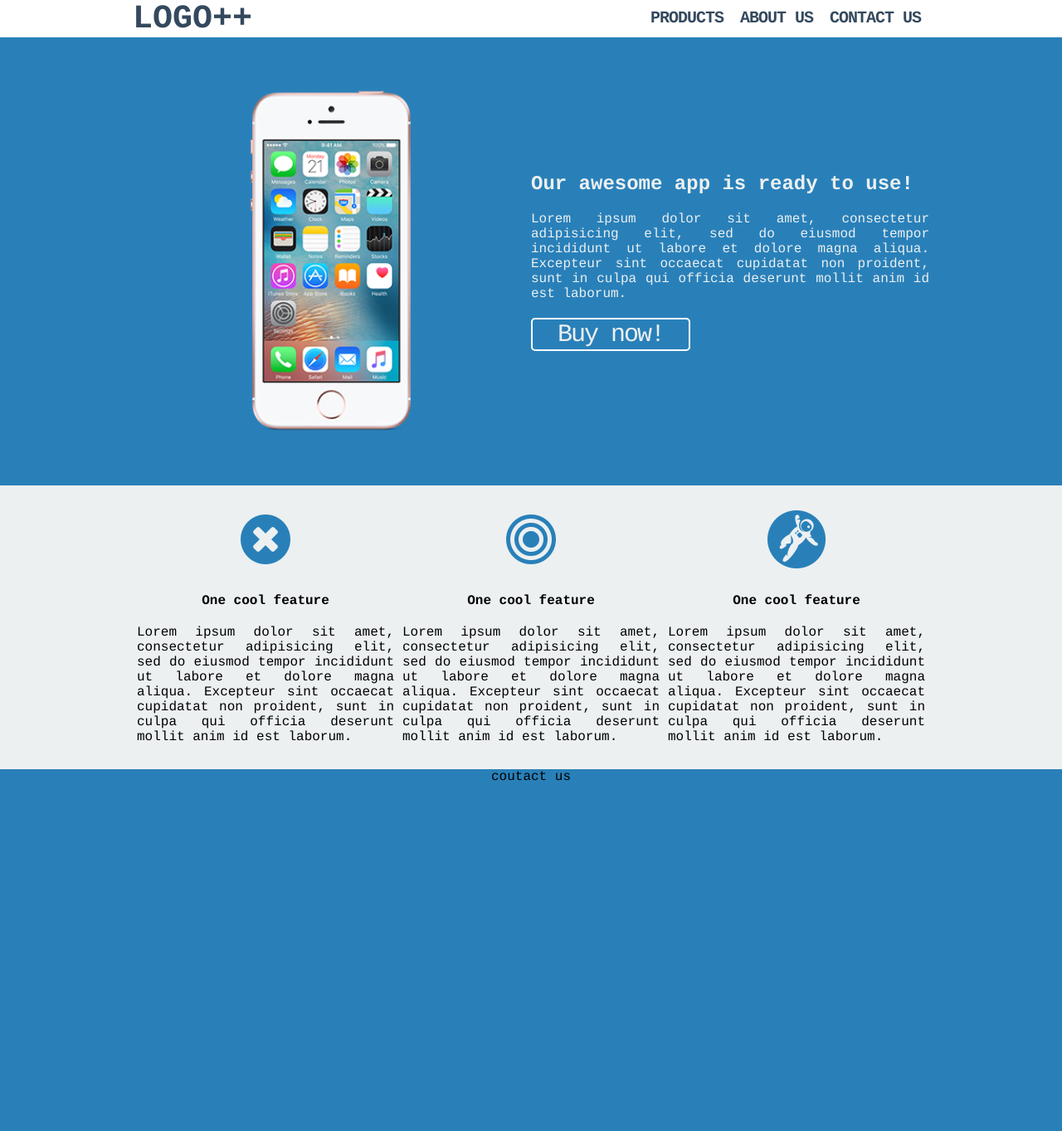
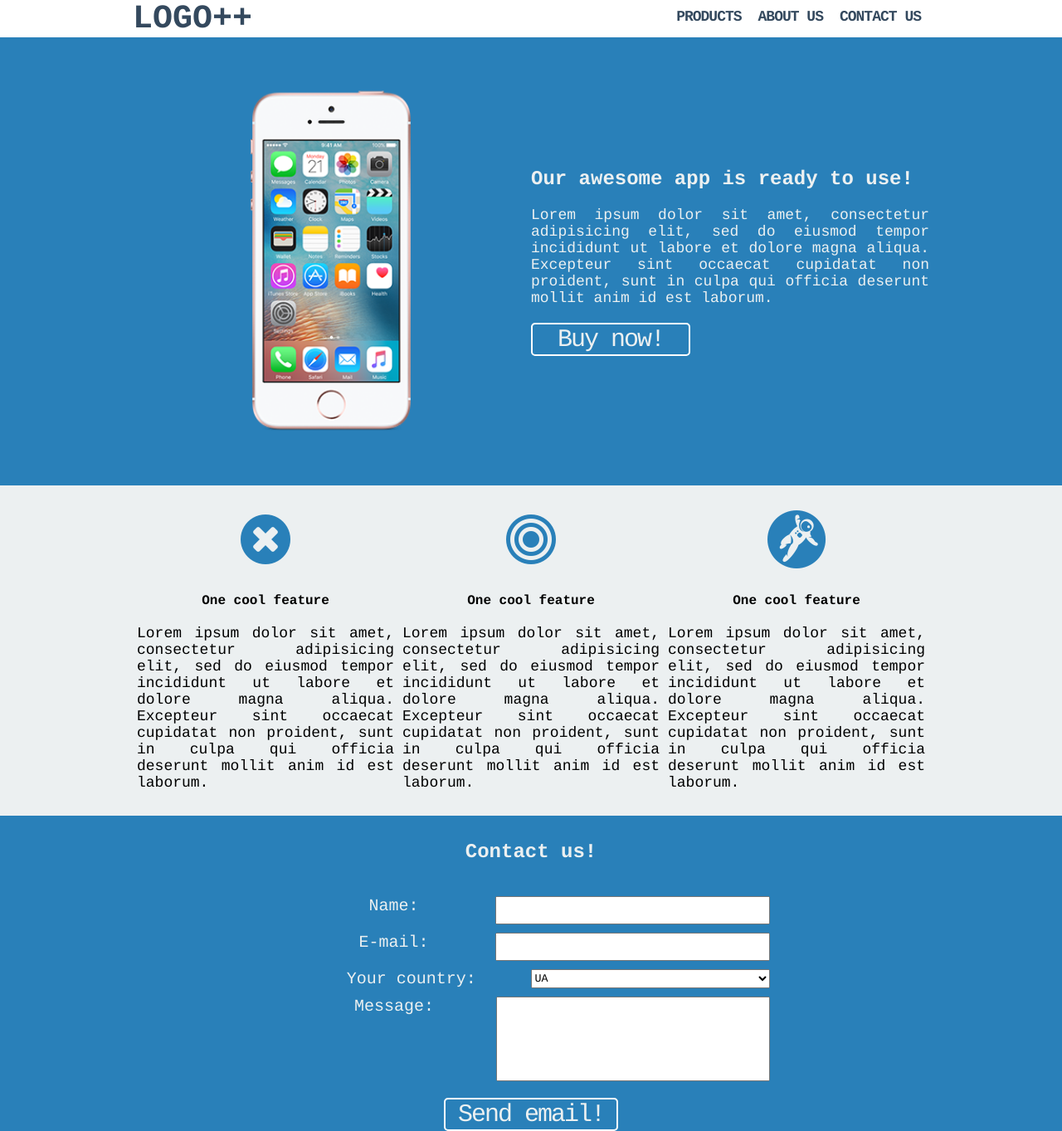
Before and after one commit to shpp-mbondarenko/wd201710, a PHP site: page / in a window 1280 px wide. Shown: the whole page at 83% size. Before the commit the page ends 941 px from the top, so only its background shows below. Run offline with PHP 8.4, Linux system fonts and the light colour scheme.

Commit message:
Final maket. 1.2 done

```diff
--- a/task 1.0/1.2/css/styles.css
+++ b/task 1.0/1.2/css/styles.css
@@ -93,6 +93,13 @@ header,
 h2 {
   padding-bottom: 20px;
   text-align: left;
+  color: #ecf0f1;
+}
+.contact_us h2 {
+  padding-top: 30px;
+  padding-bottom: 30px;
+  text-align: center;
+  color: #ecf0f1;
 }
 h4 {
   margin-bottom: 20px;
@@ -104,13 +111,18 @@ h4 {
 .container_light {
   background-color: #ecf0f1;
 }
+.buy .button {
+  width: 40%;
+}
 .button {
   margin-top: 20px;
-  width: 40%;
+  width: auto;
+  padding-left: 15px;
+  padding-right: 15px;
   height: 40px;
   background-color: #2980b9;
   border: 2px solid #fff;
-  color: inherit;
+  color: #ecf0f1;
   border-radius: 5px;
   font-size: 30px;
   letter-spacing: -2px;
@@ -125,5 +137,30 @@ h4 {
   font-size: 70px !important;
   color: #2980b9;
   margin-bottom: 30px;
-  border-radius: 70px !important;
 }
+form {
+  width: 576px;
+  display: inline-block;
+  color: #ecf0f1;
+  font-size: 20px;
+}
+form > div {
+  display: inline-flex;
+  justify-content: flex-end;
+  margin-top: 10px;
+}
+textarea,
+input {
+  width: 768px;
+}
+textarea {
+  height: 100px;
+  resize: none;
+  width: 768px;
+}
+input {
+  height: 30px;
+}
+p {
+  font-size: 18px;
+}
--- a/task 1.0/1.2/css/styles.less
+++ b/task 1.0/1.2/css/styles.less
@@ -95,6 +95,7 @@ header{
 
 .contact_us {
   .main_backgroud_color;
+  // border: 1px solid #000;
 }
 header, .features, .contact_us, .presentation {
   width: @page_width;
@@ -114,6 +115,14 @@ header, .features, .contact_us, .presentation {
 h2 {
   padding-bottom: 20px;
   text-align: left;
+  color: @main_color_light;
+}
+
+.contact_us h2 {
+  padding-top: @presentation_padding;
+  padding-bottom: @presentation_padding;
+  text-align: center;
+  color: @main_color_light;
 }
 
 h4 {
@@ -124,16 +133,24 @@ h4 {
   width: 100%;
   .main_backgroud_color
 }
+
 .container_light {
   .main_backgroud_color_light;
 }
+
+.buy .button {
+  width: 40%;
+}
+
 .button {
   margin-top: 20px;
-  width: 40%;
+  width: auto;
+  padding-left: 15px;
+  padding-right: 15px;
   height: @button_height;
   background-color: @main_color;
   border: 2px solid #fff;
-  color: inherit;
+  color: @main_color_light;
   border-radius: 5px;
   font-size: 30px;
   letter-spacing: -2px;
@@ -151,5 +168,37 @@ h4 {
   font-size: 70px !important;
   color: @main_color;
   margin-bottom: 30px;
-  border-radius: 70px !important;
+  // border-radius: 70px !important;
 }
+
+form {
+  width: @page_width*0.6;
+  display: inline-block;
+  color: @main_color_light;
+  font-size: 20px;
+  // border: 1px solid #0f0;
+}
+
+form > div {
+  display: inline-flex;
+  justify-content: flex-end;
+  margin-top: 10px;
+}
+
+textarea, input {
+  width: @page_width*0.8;
+}
+
+textarea {
+  height: 100px;
+  resize: none;
+  width: @page_width*0.8;
+}
+
+input {
+  height: 30px;
+}
+
+p {
+  font-size: 18px;
+}
--- a/task 1.0/1.2/index.html
+++ b/task 1.0/1.2/index.html
@@ -5,6 +5,7 @@
   <meta name="viewport" content="width=device-width, initial-scale=1.0">
   <meta http-equiv="X-UA-Compatible" content="ie=edge">
   <link rel="stylesheet" href="css\styles.css">
+  <!-- <link rel="stylesheet" href="libs\css\eric-meyer-reset.min.css"> -->
   <link rel="stylesheet" href="libs\css\font-awesome.min.css">
   <title>1.2</title>
 </head>
@@ -70,7 +71,31 @@
   </div>
   <div class="container">
     <div class="contact_us">
-      <p>coutact us</p>
+    <h2>Contact us!</h2>
+      <form action="" method="post">
+        <div>
+          <label for="name">Name:</label>
+          <input type="text" id="name" name="user_name">
+        </div>
+        <div>
+          <label for="mail">E-mail:</label>
+          <input type="email" id="mail" name="user_mail">
+        </div>
+        <div>
+          <label for="mail">Your country:</label>
+          <select name="cars">
+            <option value="UA">UA</option>
+            <option value="GE">GE</option>
+            <option value="FR">FR</option>
+            <option value="EN">EN</option>
+          </select>
+        </div>
+        <div>
+          <label for="msg">Message:</label>
+          <textarea id="msg" rows="4" cols="50"></textarea>
+        </div>
+        <button type="button" name="button" class="button">Send email!</button>
+      </form>
     </div>
   </div>
   <footer></footer>
--- /dev/null
+++ b/task 1.0/1.2/libs/css/eric-meyer-reset.min.css
@@ -0,0 +1 @@
+html,body,div,span,applet,object,iframe,h1,h2,h3,h4,h5,h6,p,blockquote,pre,a,abbr,acronym,address,big,cite,code,del,dfn,em,img,ins,kbd,q,s,samp,small,strike,strong,sub,sup,tt,var,b,u,i,center,dl,dt,dd,ol,ul,li,fieldset,form,label,legend,table,caption,tbody,tfoot,thead,tr,th,td,article,aside,canvas,details,embed,figure,figcaption,footer,header,hgroup,menu,nav,output,ruby,section,summary,time,mark,audio,video{border:0;font-size:100%;font:inherit;vertical-align:baseline;margin:0;padding:0}article,aside,details,figcaption,figure,footer,header,hgroup,menu,nav,section{display:block}body{line-height:1}ol,ul{list-style:none}blockquote,q{quotes:none}blockquote:before,blockquote:after,q:before,q:after{content:none}table{border-collapse:collapse;border-spacing:0}
```
